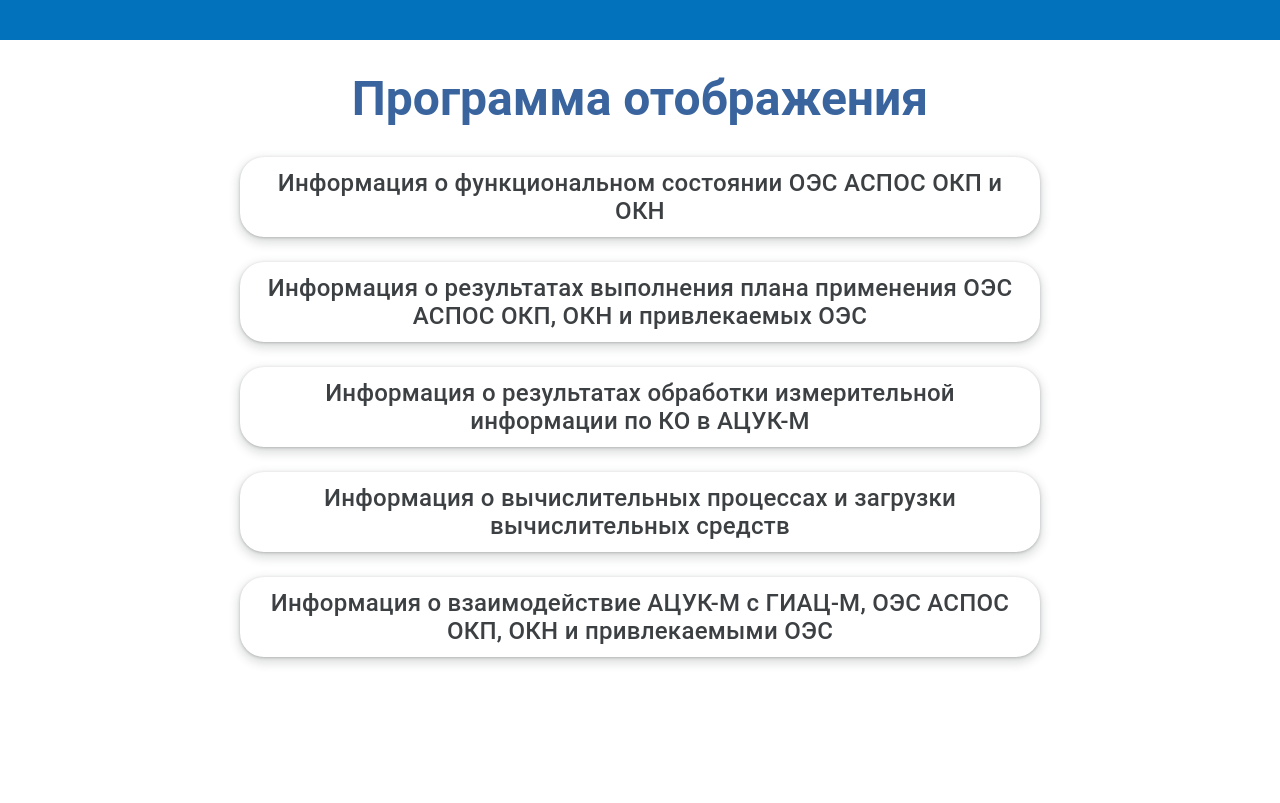
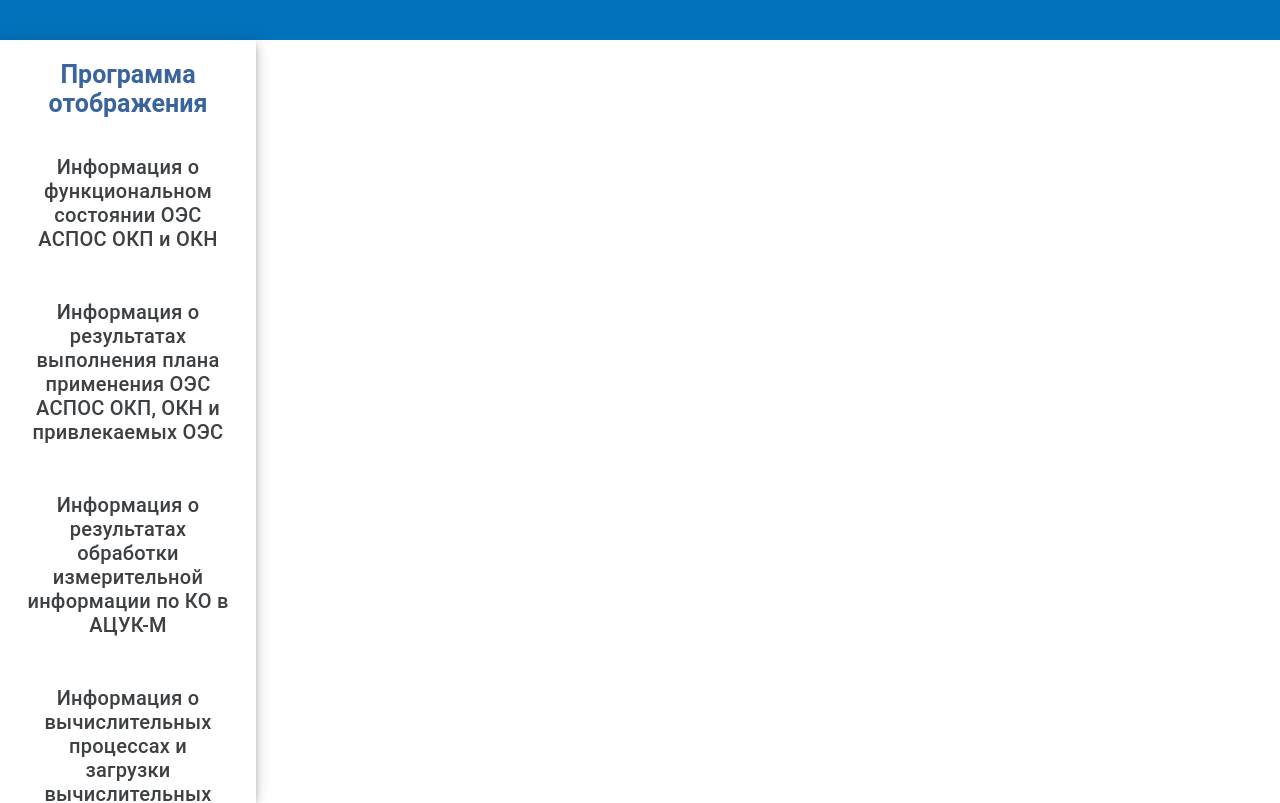
Before and after one commit to Elena-Cake/aspos-display, a React (Create React App) app: page / in a window 1280 px wide. Shown: the top 803 px of the page. Built offline with nearby package versions, Linux system fonts and the light colour scheme.

Commit message:
add menu and frame

```diff
--- a/package.json
+++ b/package.json
@@ -12,6 +12,7 @@
     "@types/react-dom": "^18.2.7",
     "react": "^18.2.0",
     "react-dom": "^18.2.0",
+    "react-router-dom": "^6.15.0",
     "react-scripts": "5.0.1",
     "typescript": "^4.9.5",
     "web-vitals": "^2.1.4"
--- a/src/App.css
+++ /dev/null
@@ -1,20 +0,0 @@
-.App {
-  text-align: center;
-}
-
-.title {
-  margin: 30px 0;
-  color: #39649d;
-}
-
-.main__body {
-  width: 800px;
-  margin: 0 auto;
-}
-
-.buttons {
-  width: 100%;
-  display: grid;
-  grid-template-columns: 1fr;
-  gap: 25px;
-}
--- /dev/null
+++ b/src/App.scss
@@ -0,0 +1,27 @@
+.App {
+  text-align: center;
+}
+
+.title {
+  font-size: 25px;
+  margin: 0;
+  color: #39649d;
+}
+
+.main__body {
+  width: 100%;
+  display: grid;
+  grid-template-columns: 2fr 8fr;
+  grid-template-rows: calc(100vh - 40px);
+  margin: 0 auto;
+}
+
+.menu {
+  width: 100%;
+  display: grid;
+  grid-template-columns: 1fr;
+  align-items: center;
+  gap: 25px;
+  padding: 20px 0;
+  box-shadow: rgba(0, 0, 0, .2) 0 3px 5px -1px, rgba(0, 0, 0, .14) 0 6px 10px 0, rgba(0, 0, 0, .12) 0 1px 18px 0;
+}
--- a/src/App.tsx
+++ b/src/App.tsx
@@ -1,30 +1,41 @@
-import React from 'react';
-import './App.css';
+import React, { useState } from 'react';
+import {
+  Routes, Route,
+} from 'react-router-dom';
+import './App.scss';
 import Header from './components/Header/Header';
 import Button from './components/Button/Button';
+import FrameItem from './components/FrameItem';
 
 function App() {
+
+  const [activeLink, setActiveLink] = useState(null as null | number)
 
   const links = [
     {
       title: 'Информация о функциональном состоянии ОЭС АСПОС ОКП и ОКН',
-      url: '#'
+      path: 'https://omcc.ru/',
+      url: 'functional-state'
     },
     {
       title: 'Информация о результатах выполнения плана применения ОЭС АСПОС ОКП, ОКН и привлекаемых ОЭС',
-      url: '#'
+      path: '#',
+      url: 'implementation-plan-results'
     },
     {
       title: 'Информация о результатах обработки измерительной информации по КО в АЦУК-М',
-      url: '#'
+      path: '#',
+      url: 'measurement-information-processing'
     },
     {
       title: 'Информация о вычислительных процессах и загрузки вычислительных средств',
-      url: '#'
+      path: '#',
+      url: 'computing'
     },
     {
       title: 'Информация о взаимодействие АЦУК-М с ГИАЦ-М, ОЭС АСПОС ОКП, ОКН и привлекаемыми ОЭС',
-      url: '#'
+      path: '#',
+      url: 'interaction'
     }
   ]
 
@@ -32,12 +43,18 @@ function App() {
     <div className="App">
       <Header />
       <div className="main__body">
-        <h1 className='title'>Программа отображения</h1>
-        <div className='buttons'>
+        <div className='menu'>
+          <h1 className='title'>Программа отображения</h1>
           {
-            links.map((link, i) => <Button key={i} {...link} />)
+            links.map((link, i) => {
+              const handleActiveLink = () => { setActiveLink(i) }
+              return <Button key={i} {...link} isActive={i === activeLink} setActiveLink={handleActiveLink} />
+            })
           }
         </div>
+        <Routes>
+          {links.map(link => <Route path={link.url} element={<FrameItem path={link.path} title={link.title} />} />)}
+        </Routes>
       </div>
     </div>
   );
--- a/src/components/Button/Button.scss
+++ b/src/components/Button/Button.scss
@@ -5,16 +5,16 @@
     align-items: center;
     appearance: none;
     background-color: #fff;
-    border-radius: 24px;
-    border-style: none;
-    box-shadow: rgba(0, 0, 0, .2) 0 3px 5px -1px, rgba(0, 0, 0, .14) 0 6px 10px 0, rgba(0, 0, 0, .12) 0 1px 18px 0;
+    // border-radius: 24px;
+    // border-style: none;
+    // box-shadow: rgba(0, 0, 0, .2) 0 3px 5px -1px, rgba(0, 0, 0, .14) 0 6px 10px 0, rgba(0, 0, 0, .12) 0 1px 18px 0;
     box-sizing: border-box;
     color: #3c4043;
     cursor: pointer;
     display: inline-flex;
     fill: currentcolor;
     font-family: "Google Sans", Roboto, Arial, sans-serif;
-    font-size: 24px;
+    font-size: 20px;
     font-weight: 500;
     justify-content: center;
     letter-spacing: .25px;
@@ -25,17 +25,22 @@
     position: relative;
     text-align: center;
     text-transform: none;
-    transition: box-shadow 280ms cubic-bezier(.4, 0, .2, 1), opacity 15ms linear 30ms, transform 270ms cubic-bezier(0, 0, .2, 1) 0ms;
+    // transition: box-shadow 280ms cubic-bezier(.4, 0, .2, 1), opacity 15ms linear 30ms, transform 270ms cubic-bezier(0, 0, .2, 1) 0ms;
     user-select: none;
     -webkit-user-select: none;
     touch-action: manipulation;
     width: auto;
     will-change: transform, opacity;
     z-index: 0;
+
+    &__active {
+        background: #cfdfff;
+        color: #174ea6;
+    }
 }
 
 .link:hover {
-    background: #F6F9FE;
+    background: #cfdfff;
     color: #174ea6;
 }
 
@@ -48,23 +53,3 @@
     outline: none;
     border: 2px solid #4285f4;
 }
-
-.link:not(:disabled) {
-    box-shadow: rgba(60, 64, 67, .3) 0 1px 3px 0, rgba(60, 64, 67, .15) 0 4px 8px 3px;
-}
-
-.link:not(:disabled):hover {
-    box-shadow: rgba(60, 64, 67, .3) 0 2px 3px 0, rgba(60, 64, 67, .15) 0 6px 10px 4px;
-}
-
-.link:not(:disabled):focus {
-    box-shadow: rgba(60, 64, 67, .3) 0 1px 3px 0, rgba(60, 64, 67, .15) 0 4px 8px 3px;
-}
-
-.link:not(:disabled):active {
-    box-shadow: rgba(60, 64, 67, .3) 0 4px 4px 0, rgba(60, 64, 67, .15) 0 8px 12px 6px;
-}
-
-.link:disabled {
-    box-shadow: rgba(60, 64, 67, .3) 0 1px 3px 0, rgba(60, 64, 67, .15) 0 4px 8px 3px;
-}
--- a/src/components/Button/Button.tsx
+++ b/src/components/Button/Button.tsx
@@ -1,10 +1,18 @@
 import React from "react";
+import { Link } from "react-router-dom";
 import './Button.scss';
 
-const Button: React.FC<{ title: string, url: string }> = ({ title, url }) => {
+type Props = {
+    title: string,
+    url: string,
+    isActive: boolean,
+    setActiveLink: () => void
+}
+
+const Button: React.FC<Props> = ({ title, url, isActive, setActiveLink }) => {
 
     return (
-        <a href={url} className="link">{title}</a>
+        <Link onClick={() => setActiveLink()} to={url} className={`link ${isActive && 'link__active'}`}>{title}</Link>
     )
 }
 
--- /dev/null
+++ b/src/components/FrameItem.tsx
@@ -0,0 +1,12 @@
+import React from "react";
+
+const FrameItem: React.FC<{ path: string, title: string }> = ({ path, title }) => {
+
+    return (
+        <iframe src={path} title={path} width='100%' height='100%'>
+            Здесь должен быть {title}, но ваш браузер не поддерживает плавающие фреймы. Попробуйте запустить страницу в другом браузере.
+        </iframe>
+    )
+}
+
+export default FrameItem;
--- a/src/index.tsx
+++ b/src/index.tsx
@@ -3,10 +3,14 @@ import ReactDOM from 'react-dom/client';
 import './_normalize.scss'
 import './index.css';
 import App from './App';
+import { BrowserRouter } from 'react-router-dom';
 
 const root = ReactDOM.createRoot(
   document.getElementById('root') as HTMLElement
 );
 root.render(
-  <App />
+  <BrowserRouter>
+    <App />
+  </BrowserRouter>
+
 );
```
Also changed, not shown: 1 other file (tests, documents, lock files or other folders).
